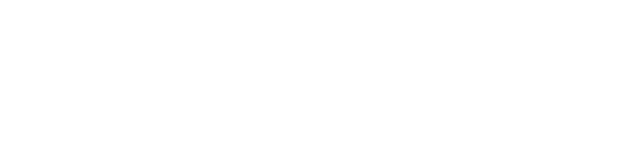
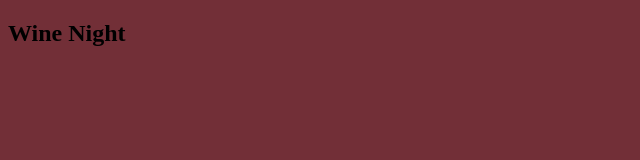
Before and after one commit to winenight/winenight.github.io, a plain HTML site: page landing.html in a window 1280 px wide. Shown: the whole page, without its empty margins (0-640 px from the left). Drawn offline with Linux system fonts and the light colour scheme.

Commit message:
Started Header and CSS file

```diff
--- a/landing.html
+++ b/landing.html
@@ -3,3 +3,21 @@
 	Kyle Zoromski
 	Simple website to demonstrate what I've learned in my digital media class
 -->
+<html>
+  <head>
+    <title>Wine Night</title>
+    <meta charset="utf-8" />
+		<meta name="viewport" content="width=device-width, initial-scale=1, user-scalable=no" />
+    <link rel="stylesheet" href="styles.css">
+  </head>
+
+  <body>
+    <section id="banner">
+      <div>
+        <header>
+          <h1>Wine Night</h1>
+        </header>
+      </div>
+    </section>
+  </body>
+</html>
--- /dev/null
+++ b/styles.css
@@ -0,0 +1,3 @@
+body{
+	background-color: #722f37;
+}
```
